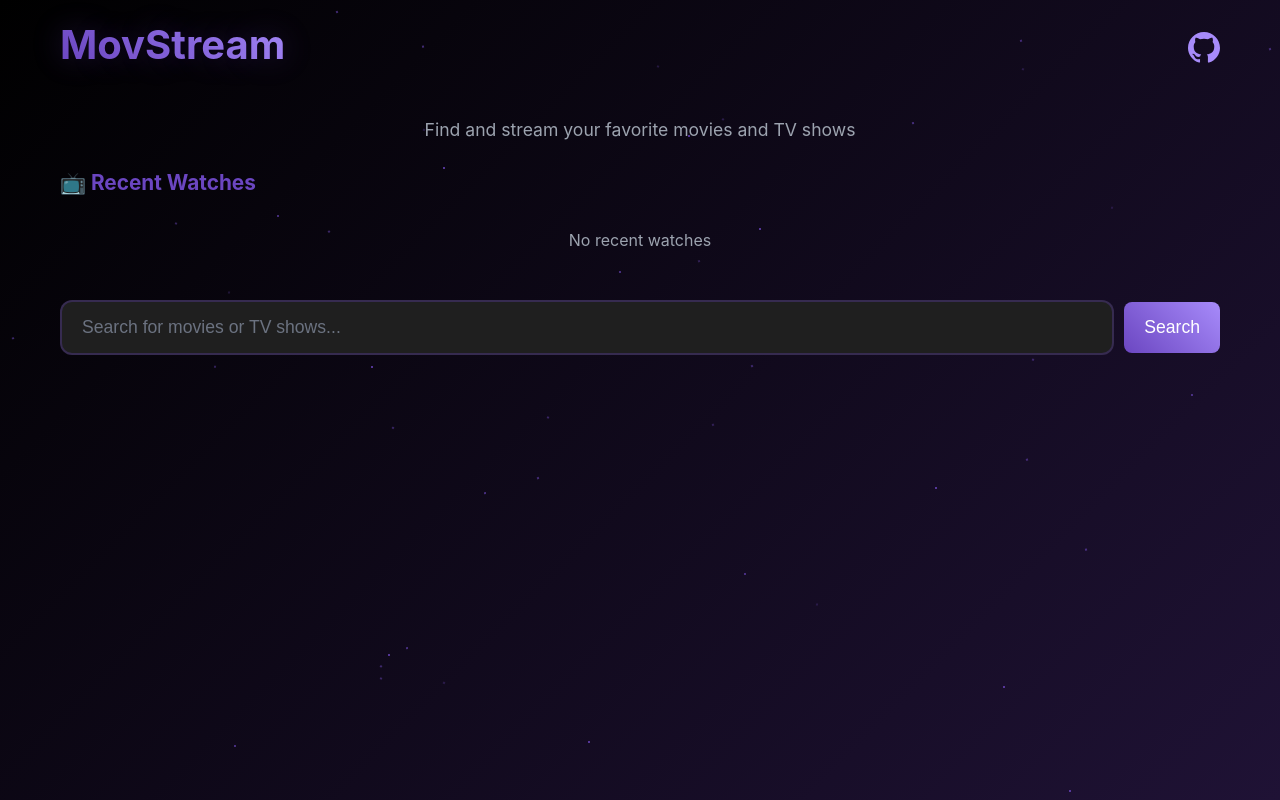
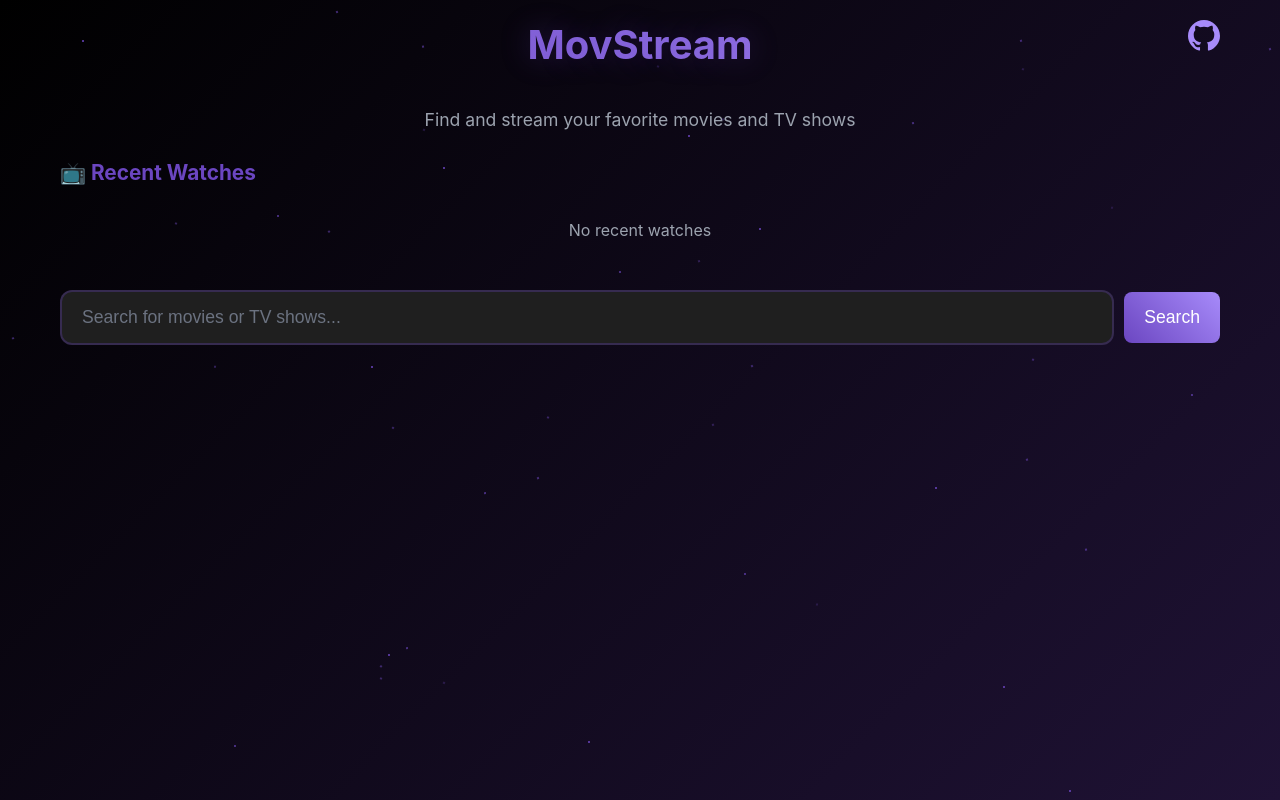
Before and after one commit to JoumJoumJoum/MovStream, a plain HTML site: page index.html in a window 1280 px wide. Drawn offline with Linux system fonts and the light colour scheme.

Commit message:
Added github logo

```diff
--- a/index.html
+++ b/index.html
@@ -52,12 +52,12 @@
         }
 
         .header {
-            display: flex;
-            justify-content: space-between;
-            align-items: center;
+            position: relative;
             margin-bottom: 40px;
+            text-align: center;
             animation: fadeInDown 1s ease-out;
         }
+
 
         .logo {
             font-size: 2.5rem;
@@ -71,16 +71,20 @@
             cursor: pointer;
         }
 
-        .github-logo {
+        .header .github-logo {
+            position: absolute;
+            top: 0;
+            right: 0;
             width: 32px;
             height: 32px;
             transition: transform 0.3s ease;
             cursor: pointer;
         }
 
-        .github-logo:hover {
+        .header .github-logo:hover {
             transform: scale(1.1);
         }
+
 
         .subtitle {
             color: #9CA3AF;
```
